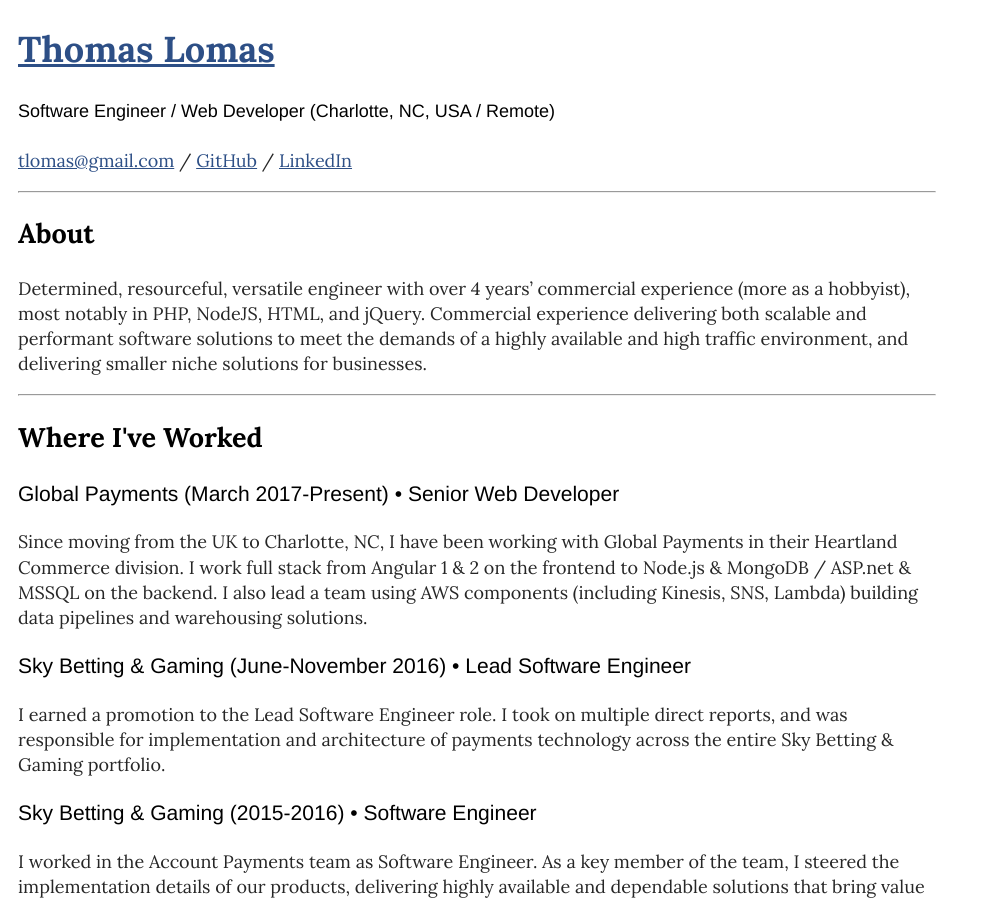
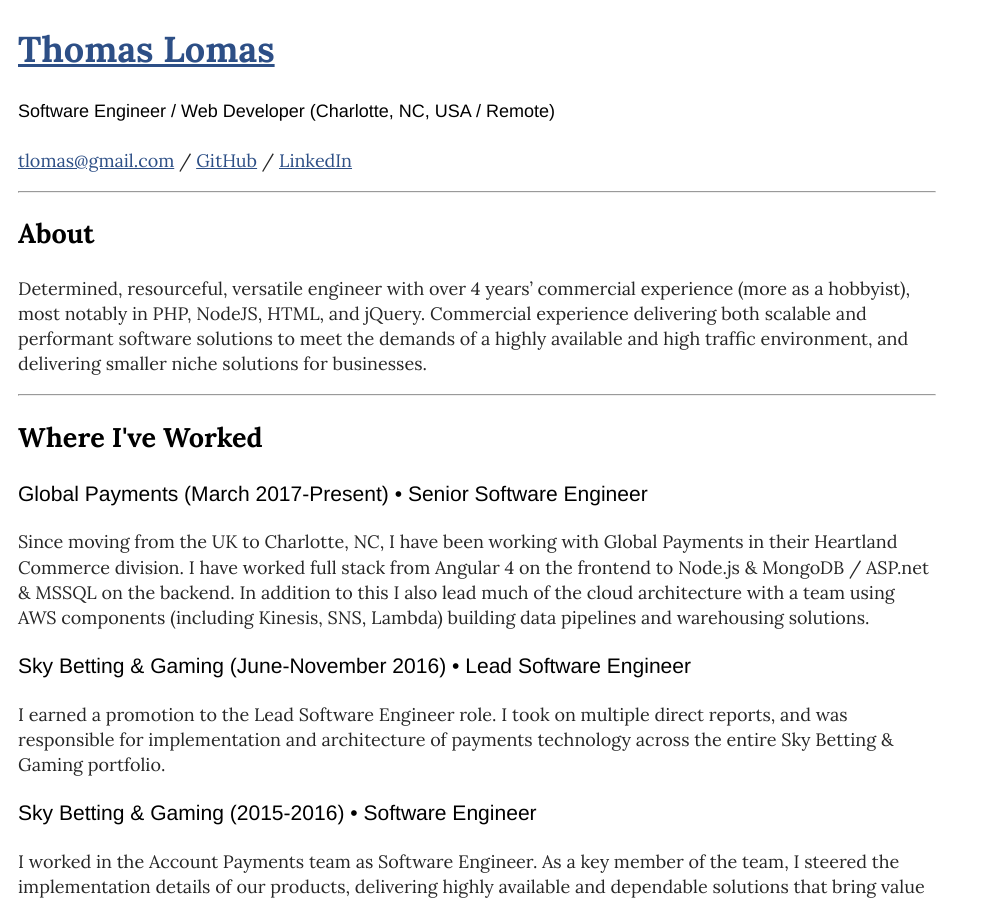
Before and after one commit to ThomasLomas/thomaslomas.github.io, a Jekyll site: the page built from index.html, in a window 1280 px wide and 900 px high. Shown: the whole window, without its empty margins (0-981 px from the left). Built offline with Jekyll 4.4.1, drawn with Linux system fonts in a browser that asks for light colours.

Commit message:
Update index.html

```diff
--- a/index.html
+++ b/index.html
@@ -8,8 +8,8 @@
 <hr />
 
 <h2>Where I've Worked</h2>
-<h3>Global Payments (March 2017-Present) &bull; Senior Web Developer</h3>
-<p>Since moving from the UK to Charlotte, NC, I have been working with Global Payments in their Heartland Commerce division. I work full stack from Angular 1 &amp; 2 on the frontend to Node.js &amp; MongoDB / ASP.net &amp; MSSQL on the backend. I also lead a team using AWS components (including Kinesis, SNS, Lambda) building data pipelines and warehousing solutions.</p>
+<h3>Global Payments (March 2017-Present) &bull; Senior Software Engineer</h3>
+<p>Since moving from the UK to Charlotte, NC, I have been working with Global Payments in their Heartland Commerce division. I have worked full stack from Angular 4 on the frontend to Node.js &amp; MongoDB / ASP.net &amp; MSSQL on the backend. In addition to this I also lead much of the cloud architecture with a team using AWS components (including Kinesis, SNS, Lambda) building data pipelines and warehousing solutions.</p>
 
 <h3>Sky Betting &amp; Gaming (June-November 2016) &bull; Lead Software Engineer</h3>
 <p>I earned a promotion to the Lead Software Engineer role. I took on multiple direct reports, and was responsible for implementation and architecture of payments technology across the entire Sky Betting &amp; Gaming portfolio.</p>
```
